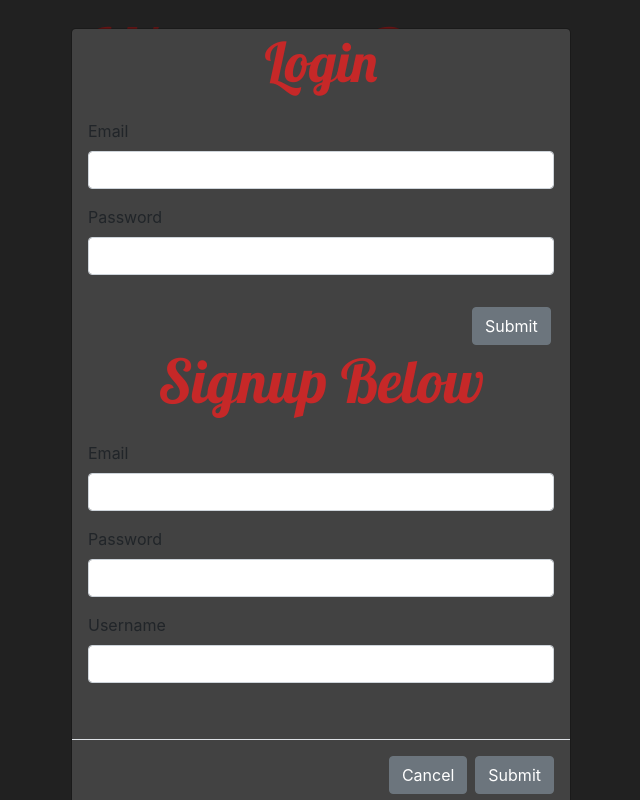
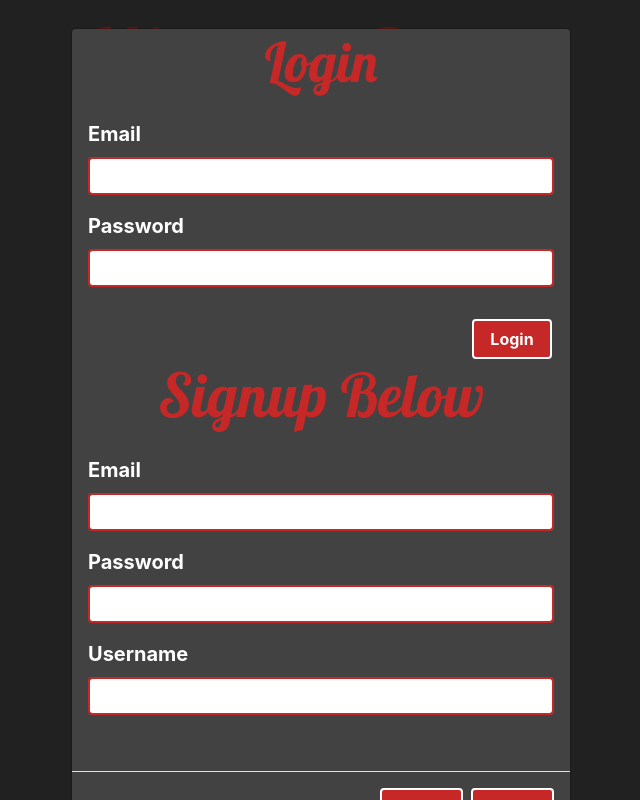
Before and after one commit to nolanshirley/workoutbuddyclient, a React (Create React App) app: page / in a window 1280 px wide. Both pictures are taken after a click on the button "Login". Shown: the whole page, without its empty margins (319-959 px from the left). Built offline with nearby package versions, Linux system fonts and the light colour scheme.

Commit message:
styling and functionality

```diff
--- a/src/components/All Routines/CreateRoutine.css
+++ b/src/components/All Routines/CreateRoutine.css
@@ -1,3 +1,22 @@
 .routineDiv {
     text-align: center;
 }
+
+#routineHeader {
+    color: #c62828;
+    font-family: 'Lobster', cursive;
+}
+
+#cancelButton {
+    color: white !important;
+    background-color: #c62828!important;
+    border: 2px solid white !important;
+    font-weight: bolder !important;
+}
+
+#submitButton {
+    color: white !important;
+    background-color: #c62828!important;
+    border: 2px solid white !important;
+    font-weight: bolder !important;
+}
--- a/src/components/All Routines/CreateRoutine.tsx
+++ b/src/components/All Routines/CreateRoutine.tsx
@@ -78,7 +78,11 @@ class createRoutine extends Component <createRoutineProps, createRoutineState> {
     render () {
         return (
             <div>
-                <ModalHeader charCode="WB"> Create a New Routine </ModalHeader>
+                    <ModalHeader charCode="WB">
+                        <h1 id="routineHeader">
+                            Create a New Routine
+                        </h1>
+                    </ModalHeader>
                 <Form>
                     <ModalBody>
                         <FormGroup>
@@ -116,8 +120,8 @@ class createRoutine extends Component <createRoutineProps, createRoutineState> {
                         </FormGroup>
                     </ModalBody>
                     <ModalFooter>
-                        <Button type="button" onClick={this.resetForm}> Cancel </Button>
-                        <Button type="button" onClick={this.handleSubmit}> Submit </Button>
+                        <Button type="button" id="cancelButton" onClick={this.resetForm}> Cancel </Button>
+                        <Button type="button" id="submitButton" onClick={this.handleSubmit}> Submit </Button>
                     </ModalFooter>
                 </Form>
             </div>
--- a/src/components/All Routines/Favorites.css
+++ b/src/components/All Routines/Favorites.css
@@ -10,3 +10,30 @@
     max-height: 40px;
     overflow-y: auto;
 }
+
+#cancelButton {
+    color: white !important;
+    background-color: #c62828!important;
+    border: 2px solid white !important;
+    font-weight: bolder !important;
+    margin-right: 5px;
+}
+
+#submitButton {
+    color: white !important;
+    background-color: #c62828!important;
+    border: 2px solid white !important;
+    font-weight: bolder !important;
+}
+
+#commentHeader {
+    color: #c62828;
+    font-family: 'Lobster', cursive;
+    font-weight: bolder !important;
+    font-size: 30px !important;
+}
+
+#labelComment {
+    padding-left: 8px;
+    padding-top: 10px;
+}
--- a/src/components/All Routines/Favorites.tsx
+++ b/src/components/All Routines/Favorites.tsx
@@ -1,5 +1,5 @@
 import { Component } from 'react';
-import {Button, Modal, ModalHeader, ModalFooter, Form, FormGroup, Label, Input } from 'reactstrap';
+import {Button, Modal, ModalHeader, ModalFooter, ModalBody, Form, FormGroup, Label, Input } from 'reactstrap';
 import '../All Routines/Favorites.css';
 
 type FavoritesState = {
@@ -70,24 +70,30 @@ class Favorites extends Component <FavoritesProps , FavoritesState> {
                 }
                 <Modal isOpen={this.state.modal}>
                     <ModalHeader>
-                        What do you like about this Routine?
+                        <h1  id="commentHeader">
+                            What do you like about this Routine?
+                        </h1>
                     </ModalHeader>
                     <Form>
-                        <FormGroup>
-                            <Label htmlFor="comment"> Comment </Label>
-                            <Input value={this.state.comment} onChange={e => this.setState({comment: e.target.value})}/>
-                        </FormGroup>
+                        <ModalBody>
+                            <FormGroup>
+                                <br />
+                                {/* <Label id="labelComment" htmlFor="comment"> Comment </Label> */}
+                                <Input id="inputField" placeholder="Comment" value={this.state.comment} onChange={e => this.setState({comment: e.target.value})}/>
+                            </FormGroup>
+                        </ModalBody>
                     </Form>
                     <ModalFooter>
-                        <Button type="button" onClick={this.resetComment}> Cancel </Button>
-                        <Button type="button" onClick={this.comment}> Submit </Button>
+                        <Button type="button" id="cancelButton" onClick={this.resetComment}> Cancel </Button>
+                        <Button type="button" id="submitButton" onClick={this.comment}> Submit </Button>
                     </ModalFooter>
                 </Modal>
                 {this.props.wb.favorites.map((comment: any, i: any) => {
                     return (
                      <div id="commentMap">
                         {comment.comment}
-                        {/* {comment.from}'s {comment.comment} this will show the other users username for their comment on other routines*/}
+                        {/* {comment.from}'s {comment.comment} will show the other users username for their comment on other routines*/}
+                        {comment.from}'s {comment.comment}
                      </div>
                     )
                 })}
--- /dev/null
+++ b/src/components/All Routines/RoutineEdit.css
@@ -0,0 +1,22 @@
+#cancelButton {
+    color: white !important;
+    background-color: #c62828 !important;
+    border: 2px solid white !important;
+    font-weight: bolder !important;
+}
+
+#submitButton {
+    color: white !important;
+    background-color: #c62828!important;
+    border: 2px solid white !important;
+    font-weight: bolder !important;
+}
+
+#editTitle {
+    font-family: 'Lobster', cursive;
+    color:  #c62828 !important;
+}
+
+.form-group {
+    color: white !important;
+}
--- a/src/components/All Routines/RoutineEdit.tsx
+++ b/src/components/All Routines/RoutineEdit.tsx
@@ -1,5 +1,6 @@
 import {Component} from 'react';
 import {ModalHeader, ModalBody, ModalFooter, Form, FormGroup, Label, Input, Button} from 'reactstrap';
+import '../All Routines/RoutineEdit.css';
 
 type routineEditProps = {
     toggle: () => void,
@@ -84,7 +85,11 @@ class RoutineEdit extends Component <routineEditProps, routineEditState>{
     render () {
         return (
             <div>
-                <ModalHeader charCode="WB"><h1> Edit Your Routine </h1></ModalHeader>
+                    <ModalHeader charCode="WB">
+                        <h1 id="editTitle">
+                            Edit Your Routine
+                        </h1>
+                    </ModalHeader>
                 <Form>
                     <ModalBody>
                         <FormGroup>
@@ -122,8 +127,8 @@ class RoutineEdit extends Component <routineEditProps, routineEditState>{
                         </FormGroup>
                     </ModalBody>
                     <ModalFooter>
-                        <Button type="button" onClick={this.resetForm}> Cancel </Button>
-                        <Button type="button" onClick={this.handleSubmit}> Submit </Button>
+                        <Button type="button" id="cancelButton" onClick={this.resetForm}> Cancel </Button>
+                        <Button type="button" id="submitButton" onClick={this.handleSubmit}> Submit </Button>
                     </ModalFooter>
                 </Form>
             </div>
--- a/src/components/Auth/Auth.css
+++ b/src/components/Auth/Auth.css
@@ -27,8 +27,13 @@
     font-size: 55px;
 }
 
-#logSubButton {
+#loginButton {
     margin-left: 25em;
+    width: 5em !important;
+    color: white !important;
+    background-color: #c62828 !important;
+    font-weight: bolder !important;
+    border: 2px solid white;
 }
 
 #signupHeader {
@@ -37,3 +42,31 @@
     font-size: 60px;
     color: #c62828 !important;
 }
+
+Label {
+    color: white;
+    font-size: 20px;
+    font-weight: bolder;
+}
+
+Input {
+    border: 2px solid #c62828 !important;
+}
+
+#authCancel {
+    color: white !important;
+    background-color: #c62828!important;
+    border: 2px solid white;
+    font-weight: bolder;
+}
+
+.authSubmit {
+    color: white !important;
+    background-color: #c62828!important;
+    border: 2px solid white !important;
+    font-weight: bolder !important;
+}
+
+.form-control:focus {
+    color: #8e0000 !important;
+}
--- a/src/components/Auth/Auth.tsx
+++ b/src/components/Auth/Auth.tsx
@@ -98,7 +98,7 @@ class Auth extends Component <authProps, authState>  { // <token, {}> use empty
                                     <Input value={this.state.loginpassword} onChange={e => this.setState({loginpassword: e.target.value})}/>
                                 </FormGroup>
                             </ModalBody>
-                                <Button id="logSubButton" onClick={this.funcLogin} type="button"> Submit </Button>
+                                <Button id="loginButton" onClick={this.funcLogin} type="button"> Login </Button>
                             <br />
                         </Form>
                         <div>
@@ -125,8 +125,8 @@ class Auth extends Component <authProps, authState>  { // <token, {}> use empty
                         </Form>
                             <br />
                             <ModalFooter>
-                                <Button type="button" onClick={this.signupToggle}> Cancel </Button>
-                                <Button id="btn-primary" onClick={this.funcSignup}>Submit</Button>
+                                <Button type="button" id="authCancel" onClick={this.signupToggle}> Cancel </Button>
+                                <Button id="btn-primary" className="authSubmit"  onClick={this.funcSignup}>Submit</Button>
                             </ModalFooter>
                 </Modal>
             </div>
--- a/src/components/Logout/Logout.tsx
+++ b/src/components/Logout/Logout.tsx
@@ -16,6 +16,7 @@ class Logout extends Component <logoutProps, {}> {
     render () {
         return (
             <div>
+
                 <Button onClick={this.logout} id="logoutButton"> Logout </Button>
             </div>
         )
--- a/src/components/Navbar/Navbar.tsx
+++ b/src/components/Navbar/Navbar.tsx
@@ -21,7 +21,7 @@ class Navbars extends Component <navbarProps, {}> {
                             </NavbarText>
                         </NavItem>
                         <NavItem>
-                            <Logout removeToken = {this.props.removeToken}/>
+                            <Logout removeToken = {this.props.removeToken} />
                         </NavItem>
                     </Nav>
                 </Navbar>
```
Also changed, not shown: 1 other file (tests, documents, lock files or other folders).
